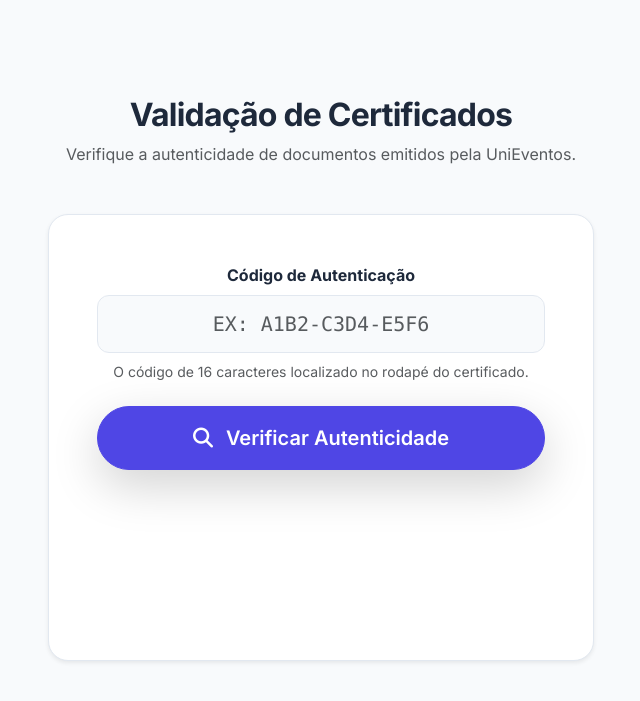
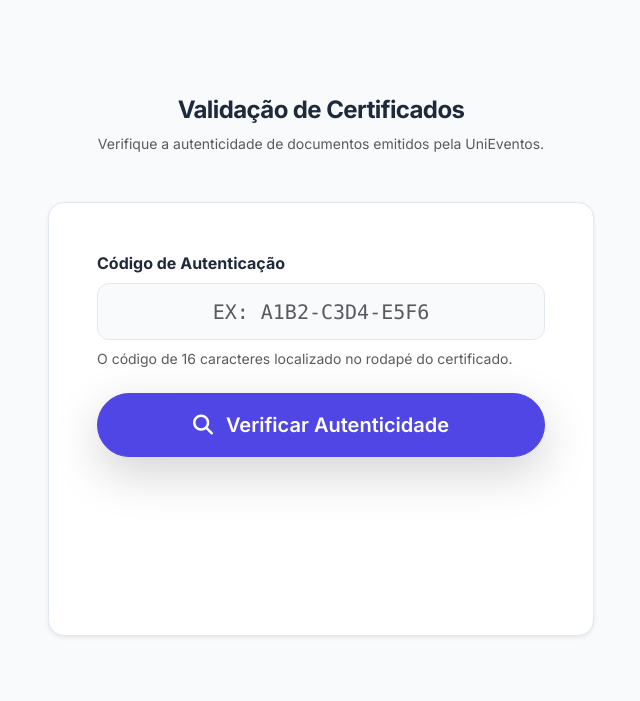
Before and after one commit to oliverhenrique04/UniEventos, a Flask app: page /validar in a window 1280 px wide. Shown: the top 701 px of the page, without its empty margins (319-959 px from the left). Run offline with Flask 3, Linux system fonts and the light colour scheme; some libraries are stand-ins or nearby versions.

Commit message:
refatoracao

```diff
--- a/app/main/routes.py
+++ b/app/main/routes.py
@@ -1,5 +1,7 @@
 from flask import Blueprint, render_template, redirect, url_for
 from flask_login import current_user, login_required
+from datetime import datetime
+
 
 bp = Blueprint('main', __name__)
 
@@ -86,10 +88,13 @@ def validar_hash(cert_hash):
         atv = Activity.query.get(e.activity_id)
         if atv: total_hours += (atv.carga_horaria or 0)
 
+    data_iso = event.data_inicio
+    data_br = datetime.strptime(data_iso, "%Y-%m-%d").strftime("%d/%m/%Y")
+
     return render_template('validation.html',
                            success=True,
                            nome=user.nome if user else enrollment.nome,
                            evento=event.nome,
-                           data=event.data_inicio,
+                           data=data_br,
                            horas=total_hours,
                            hash=cert_hash)
--- a/app/services/certificate_service.py
+++ b/app/services/certificate_service.py
@@ -1,5 +1,6 @@
 import os
 import json
+import secrets
 from reportlab.pdfgen import canvas
 from reportlab.lib.pagesizes import landscape, letter
 from app.repositories.event_repository import EventRepository
--- a/app/templates/validation.html
+++ b/app/templates/validation.html
@@ -1,71 +1,91 @@
 {% extends 'base.html' %}
 
 {% block content %}
-<div class="container py-5 fade-in-up">
+<div class="container py-4 py-md-5 fade-in-up">
     <div class="row justify-content-center">
-        <div class="col-lg-6 col-md-8">
-            <div class="text-center mb-5">
-                <i class="fa-solid fa-shield-check fa-3x text-primary mb-3"></i>
-                <h2 class="fw-bold">Validação de Certificados</h2>
-                <p class="text-muted">Verifique a autenticidade de documentos emitidos pela UniEventos.</p>
-            </div>
+        <div class="col-12 col-sm-10 col-md-8 col-lg-6">
+
+            <header class="text-center mb-4 mb-md-5 px-2">
+                <i class="fa-solid fa-shield-check fa-2x fa-md-3x text-primary mb-2 mb-md-3"></i>
+                <h2 class="fw-bold mb-2 fs-4 fs-md-2">Validação de Certificados</h2>
+                <p class="text-muted mb-0 small small-md">Verifique a autenticidade de documentos emitidos pela
+                    UniEventos.</p>
+            </header>
 
             {% if success %}
-            <div class="glass-panel border-top border-5 border-success p-5 text-center shadow-lg mb-4">
-                <div class="mb-4">
-                    <i class="fa-solid fa-circle-check fa-4x text-success mb-3 animate__animated animate__bounceIn"></i>
-                    <h3 class="text-success fw-bold">Certificado Autêntico</h3>
-                    <p class="text-muted small">Este documento foi emitido e validado eletronicamente.</p>
+            <section
+                class="glass-panel border-top border-4 border-success p-3 p-md-5 text-center shadow-lg mb-4 rounded-4">
+                <div class="mb-3 mb-md-4">
+                    <i
+                        class="fa-solid fa-circle-check fa-3x fa-md-4x text-success mb-2 mb-md-3 animate__animated animate__bounceIn"></i>
+                    <h3 class="text-success fw-bold mb-2 fs-5 fs-md-3">Certificado Autêntico</h3>
+                    <p class="text-muted small mb-0">Este documento foi emitido e validado eletronicamente.</p>
                 </div>
 
-                <div class="bg-light p-4 rounded-4 text-start mb-4 border">
+                <div class="bg-light p-3 p-md-4 rounded-4 text-start mb-3 mb-md-4 border">
                     <div class="mb-3 border-bottom pb-2">
-                        <label class="small text-muted fw-bold text-uppercase">Participante</label>
-                        <div class="fs-5 fw-bold text-dark">{{ nome }}</div>
+                        <label class="small text-muted fw-bold text-uppercase d-block mb-1">Participante</label>
+                        <div class="fw-bold text-dark fs-6 fs-md-5 text-break">{{ nome }}</div>
                     </div>
+
                     <div class="mb-3 border-bottom pb-2">
-                        <label class="small text-muted fw-bold text-uppercase">Evento</label>
-                        <div class="fw-semibold text-slate-700">{{ evento }}</div>
+                        <label class="small text-muted fw-bold text-uppercase d-block mb-1">Evento</label>
+                        <div class="fw-semibold text-slate-700 text-break">{{ evento }}</div>
                     </div>
-                    <div class="row">
-                        <div class="col-6">
-                            <label class="small text-muted fw-bold text-uppercase">Carga Horária</label>
+
+                    <div class="row g-3">
+                        <div class="col-12 col-sm-6">
+                            <label class="small text-muted fw-bold text-uppercase d-block mb-1">Carga Horária</label>
                             <div class="fw-bold text-primary">{{ horas }} Horas</div>
                         </div>
-                        <div class="col-6">
-                            <label class="small text-muted fw-bold text-uppercase">Data</label>
+                        <div class="col-12 col-sm-6">
+                            <label class="small text-muted fw-bold text-uppercase d-block mb-1">Data</label>
                             <div class="fw-bold text-slate-600">{{ data }}</div>
                         </div>
                     </div>
                 </div>
 
-                <div class="text-muted x-small">
-                    ID de Validação: <span class="fw-bold text-dark font-monospace">{{ hash }}</span>
+                <div class="text-muted small">
+                    ID de Validação:
+                    <span class="fw-bold text-dark font-monospace d-inline-block text-break">{{ hash }}</span>
                 </div>
 
-                <a href="/validar" class="btn btn-outline-secondary mt-5 btn-sm">Validar outro código</a>
-            </div>
+                <a href="/validar" class="btn btn-outline-secondary mt-4 mt-md-5 btn-sm px-3 py-2">
+                    Validar outro código
+                </a>
+            </section>
+
             {% else %}
-            <div class="glass-panel p-5 shadow-sm">
+            <section class="glass-panel p-3 p-md-5 shadow-sm rounded-4">
                 {% if erro %}
-                <div class="alert alert-danger border-0 rounded-4 mb-4 d-flex align-items-center">
-                    <i class="fa-solid fa-triangle-exclamation me-3 fs-4"></i>
-                    <div>{{ erro }}</div>
+                <div class="alert alert-danger border-0 rounded-4 mb-3 mb-md-4 d-flex align-items-start">
+                    <i class="fa-solid fa-triangle-exclamation me-3 fs-4 mt-1"></i>
+                    <div class="small">{{ erro }}</div>
                 </div>
                 {% endif %}
 
                 <form onsubmit="handleValidation(event)" class="text-center">
-                    <div class="mb-4">
-                        <label class="form-label fw-bold text-slate-700">Código de Autenticação</label>
-                        <input type="text" id="inputHash" class="form-control form-control-lg text-center font-monospace" placeholder="EX: A1B2-C3D4-E5F6" required>
-                        <div class="form-text mt-2">O código de 16 caracteres localizado no rodapé do certificado.</div>
+                    <div class="mb-3 mb-md-4 text-start">
+                        <label class="form-label fw-bold text-slate-700 mb-2">Código de Autenticação</label>
+
+                        <input type="text" id="inputHash"
+                            class="form-control form-control-lg text-center font-monospace"
+                            placeholder="EX: A1B2-C3D4-E5F6" inputmode="text" autocapitalize="characters"
+                            autocomplete="off" spellcheck="false" required>
+
+                        <div class="form-text mt-2 small">
+                            O código de 16 caracteres localizado no rodapé do certificado.
+                        </div>
                     </div>
+
                     <button type="submit" class="btn btn-primary btn-lg w-100 py-3 rounded-pill shadow-lg">
-                        <i class="fa-solid fa-magnifying-glass me-2"></i> Verificar Autenticidade
+                        <i class="fa-solid fa-magnifying-glass me-2"></i>
+                        Verificar Autenticidade
                     </button>
                 </form>
-            </div>
+            </section>
             {% endif %}
+
         </div>
     </div>
 </div>
@@ -75,9 +95,13 @@
 <script>
     function handleValidation(e) {
         e.preventDefault();
-        const hash = document.getElementById('inputHash').value.trim().toUpperCase();
+        const input = document.getElementById('inputHash');
+        const hash = input.value.trim().toUpperCase().replace(/\s+/g, '');
+
         if (hash) {
             window.location.href = `/validar/${hash}`;
+        } else {
+            input.focus();
         }
     }
 </script>
```
Also changed, not shown: app/api/certificates.py (+21 -4 lines), app/templates/certificate_delivery.html (+25 -1 lines), app/static/certificates/backgrounds/bg_event_500_certificado_limpo.png (added), 3 other files.
